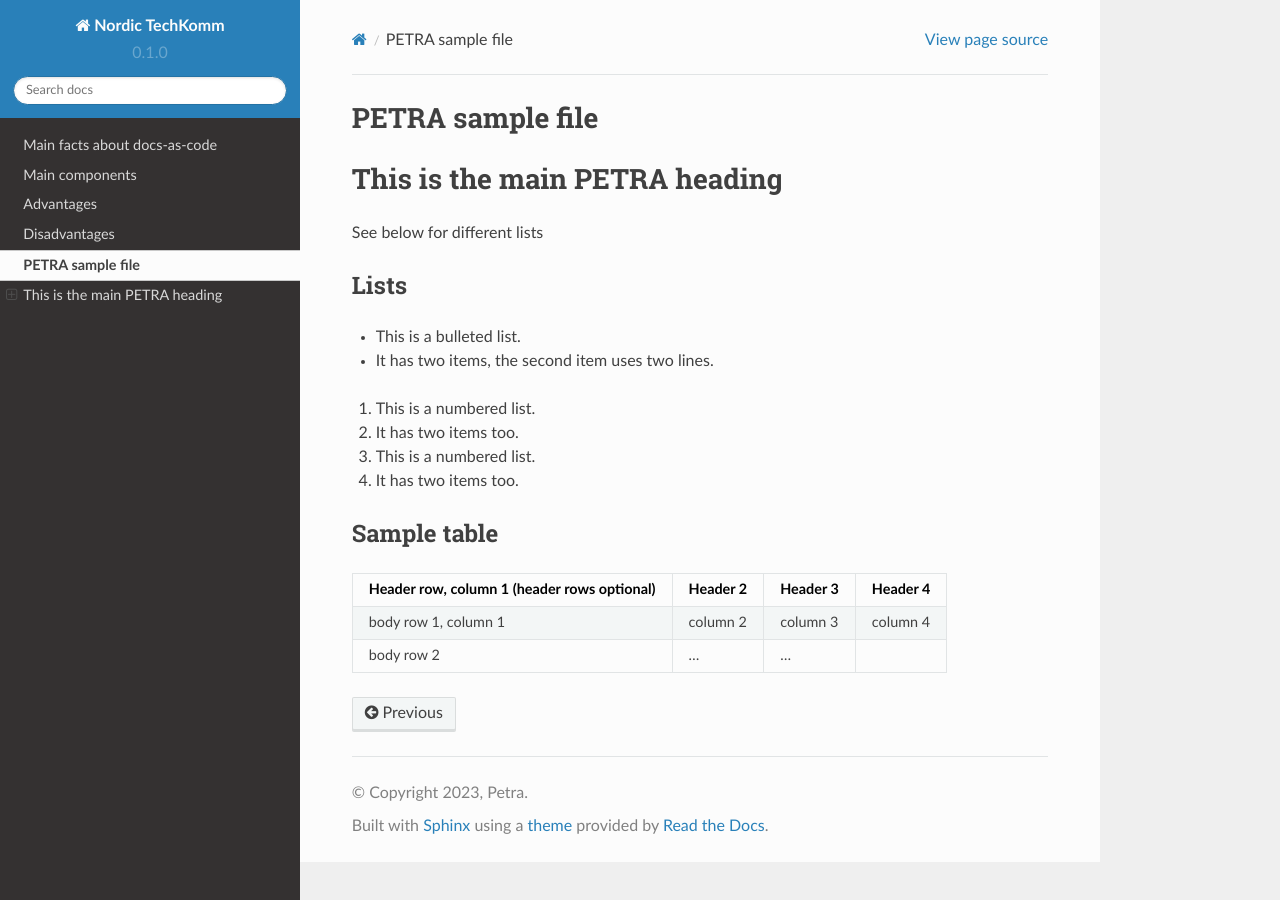
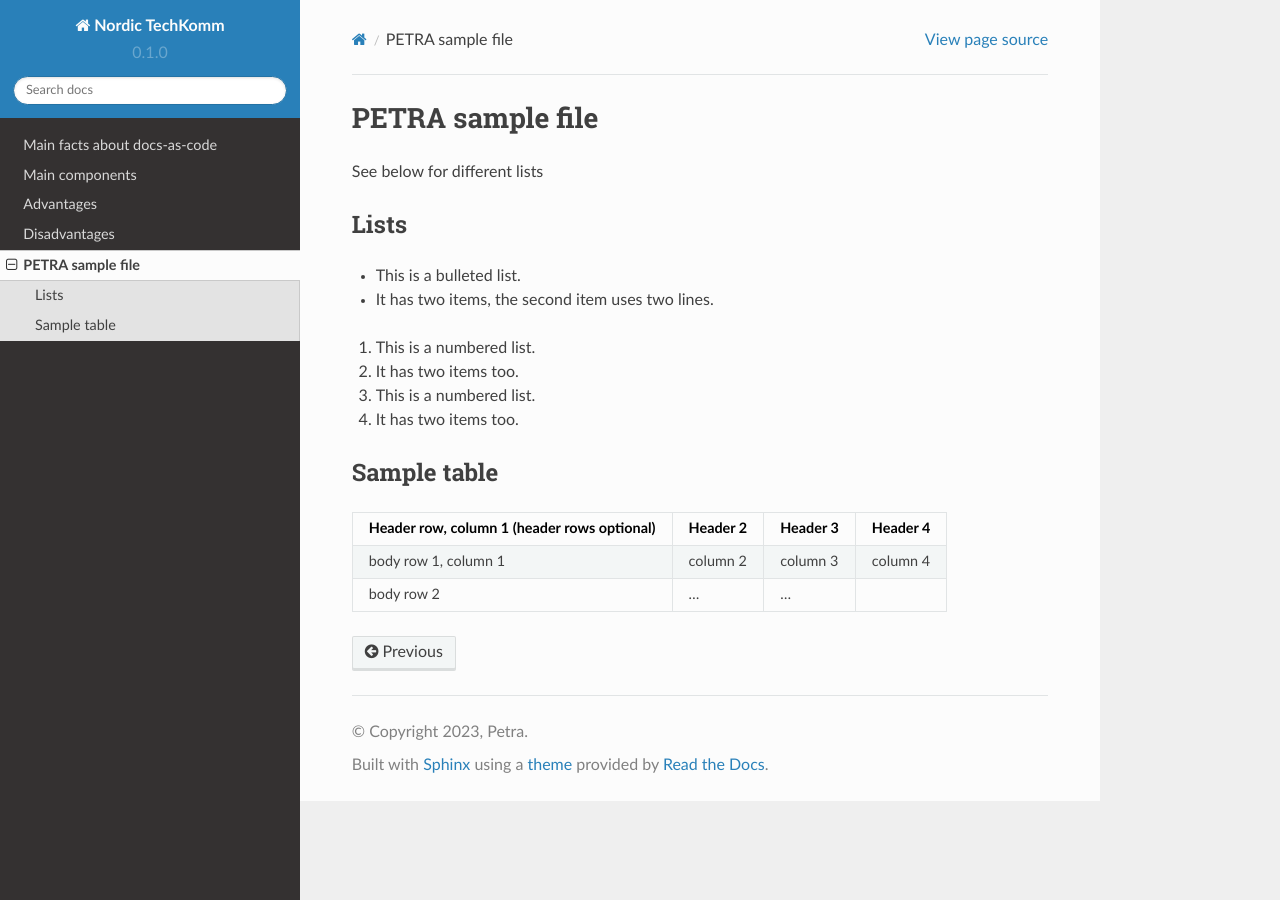
Before and after one commit to pezi77/workshop-nordic-2023, a Sphinx documentation site: the page built from docs/petra.rst, in a window 1280 px wide. Built offline with Sphinx 7.4.7 and the Read the Docs theme 2.0.0, drawn with Linux system fonts in a browser that asks for light colours.

Commit message:
Update petra.rst

```diff
--- a/docs/petra.rst
+++ b/docs/petra.rst
@@ -1,9 +1,6 @@
 PETRA sample file
 ==================================
 
-
-This is the main PETRA heading
-==================================
 
 See below for different lists
 
```
